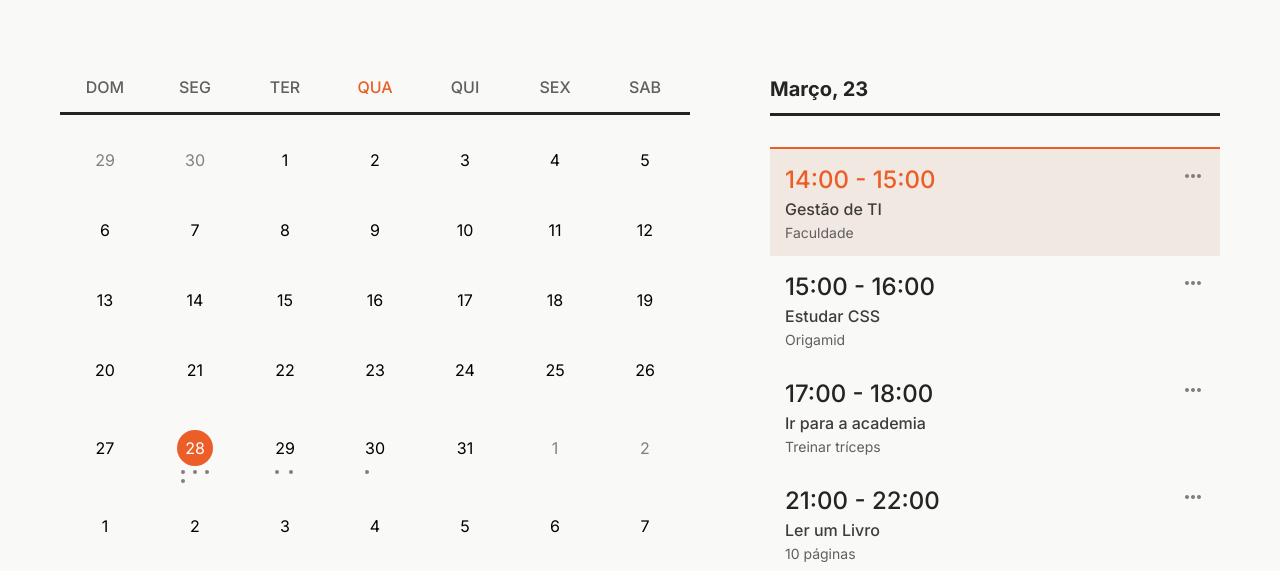
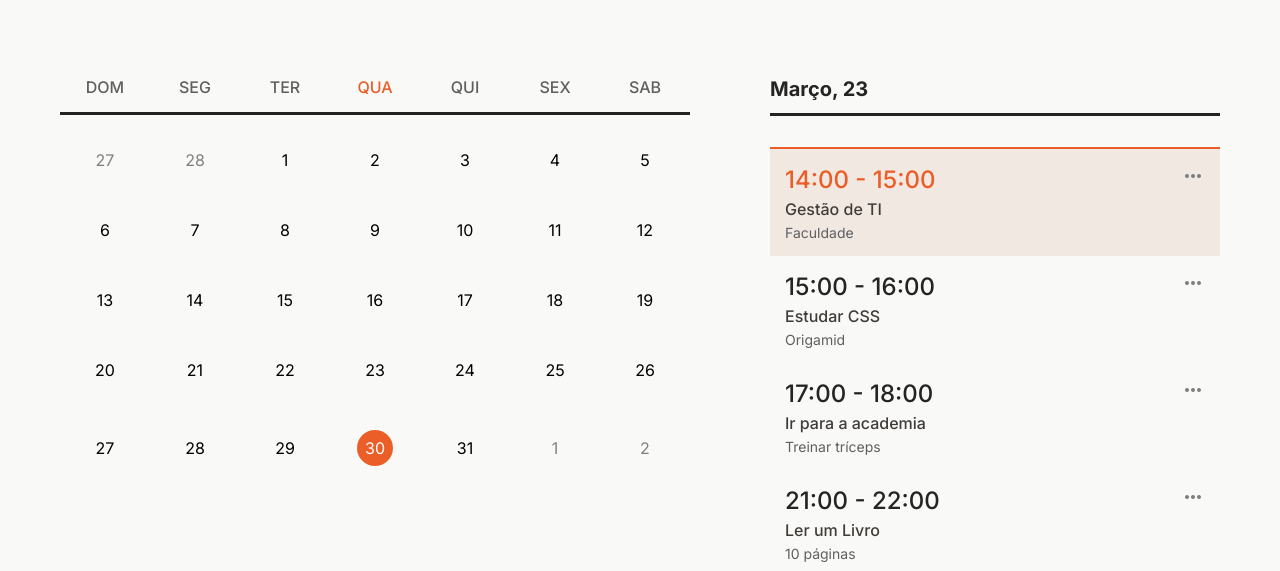
Before and after one commit to GeovaniSS/calendar, a plain HTML site: page index.html in a window 1280 px wide. Shown: the part 229-800 px from the top of the page. Drawn offline with Linux system fonts and the light colour scheme.

Commit message:
✨ feat: previous, current and next month days

```diff
--- a/assets/js/main.js
+++ b/assets/js/main.js
@@ -1,36 +1,45 @@
 const data = new Date()
+const weekDays = ['DOM', 'SEG', 'TER', 'QUA', 'QUI', 'SEX', 'SAB'] // Dias da Semana
+const monthDaysElement = document.querySelector('.month-days') // Calendário
 
-const loadWeekDays = () => {
-  const weekDaysElement = document.querySelector('.week-days')
-  const weekDays = ['DOM', 'SEG', 'TER', 'QUA', 'QUI', 'SEX', 'SAB']
+const currentWeekDay = () => {
+  const weekDaysElement = document.querySelectorAll('.week-day')
+  const weekDays = [...weekDaysElement]
+  const currentWeekDay = data.getDay()
 
   weekDays.forEach((weekDay, index) => {
-    const weekDayElement = createWeekDayElement(weekDay, index)
-    weekDaysElement.appendChild(weekDayElement)
+    if (index === currentWeekDay) weekDay.classList.add('current-week--day')
   })
 }
 
-const createWeekDayElement = (weekDay, index) => {
-  const weekDayElement = document.createElement('div')
-  weekDayElement.innerText = weekDay
+const loadPreviousMonthDays = (year, previousMonth, currentMonth) => {
+  const totalPreviousMonthDays = getTotalMonthDays(year, previousMonth)
+  const firstWeekDay = getfirstWeekDay(year, currentMonth) - 1
 
-  const currentWeekDay = data.getDay()
-  if (index === currentWeekDay) weekDayElement.classList.add('current-week--day')
-
-  return weekDayElement
+  for (let i = totalPreviousMonthDays - firstWeekDay; i <= totalPreviousMonthDays; i++) {
+    const previousMonthDayElement = createPreviousMonthDayElement(i)
+    monthDaysElement.appendChild(previousMonthDayElement)
+  }
 }
 
-const loadMonthDays = () => {
-  const monthDaysElement = document.querySelector('.month-days')
-  const totalMonthDaysNumber = getTotalMonthDays(2022, 3)
+const createPreviousMonthDayElement = day => {
+  const previousMonthDayElement = document.createElement('div')
+  previousMonthDayElement.innerText = day
+  previousMonthDayElement.classList.add('previous-month--day')
 
-  for (let i = 1; i <= totalMonthDaysNumber; i++) {
+  return previousMonthDayElement
+}
+
+const loadMonthDays = (year, month) => {
+  const totalMonthDays = getTotalMonthDays(year, month)
+
+  for (let i = 1; i <= totalMonthDays; i++) {
     const monthDayElement = createMonthDayElement(i)
     monthDaysElement.appendChild(monthDayElement)
   }
 }
 
-const createMonthDayElement = (day) => {
+const createMonthDayElement = day => {
   const monthDayElement = document.createElement('div')
   monthDayElement.innerText = day
 
@@ -38,6 +47,23 @@ const createMonthDayElement = (day) => {
   if(day === currentDay) monthDayElement.classList.add('current-month--day')
 
   return monthDayElement
+}
+
+const loadNextMonthDays = (year, month) => {
+  const lastWeekDay = getLastWeekDay(year, month) + 1
+
+  for (let i = 1; i <= weekDays.length - lastWeekDay; i++) {
+    const nextMonthDayElement = createNextMonthDayElement(i)
+    monthDaysElement.appendChild(nextMonthDayElement)
+  }
+}
+
+const createNextMonthDayElement = day => {
+  const nextMonthDayElement = document.createElement('div')
+  nextMonthDayElement.innerText = day
+  nextMonthDayElement.classList.add('previous-month--day')
+
+  return nextMonthDayElement
 }
 
 const getTotalMonthDays = (year, month) => {
@@ -55,8 +81,10 @@ const getLastWeekDay = (year, month) => {
   return lastWeekDay.getDay()
 }
 
-loadWeekDays()
-loadMonthDays()
+currentWeekDay()
+loadPreviousMonthDays(2022, 2, 3)
+loadMonthDays(2022, 3)
+loadNextMonthDays(2022, 3)
 
 // console.log(getTotalMonthDays(2022, 3))
 // console.log(getfirstWeekDay(2022, 3))
--- a/index.html
+++ b/index.html
@@ -50,11 +50,19 @@
   <section>
     <div class="s-calendar--events">
       <div class="calendar">
-        <div class="week-days"></div>
+        <div class="week-days">
+          <div class="week-day">dom</div>
+          <div class="week-day">seg</div>
+          <div class="week-day">ter</div>
+          <div class="week-day">qua</div>
+          <div class="week-day">qui</div>
+          <div class="week-day">sex</div>
+          <div class="week-day">sab</div>
+        </div>
         <div class="divider"></div>
         <div class="month-days">
-          <div class="previous-month--day">29</div>
-          <div class="previous-month--day">30</div>
+          <!-- <div class="previous-month--day">27</div>
+          <div class="previous-month--day">28</div>
           <div>1</div>
           <div>2</div>
           <div>3</div>
@@ -110,7 +118,7 @@
 
           <div>31</div>
           <div class="previous-month--day">1</div>
-          <div class="previous-month--day">2</div>
+          <div class="previous-month--day">2</div> -->
         </div>
       </div>
 
```
